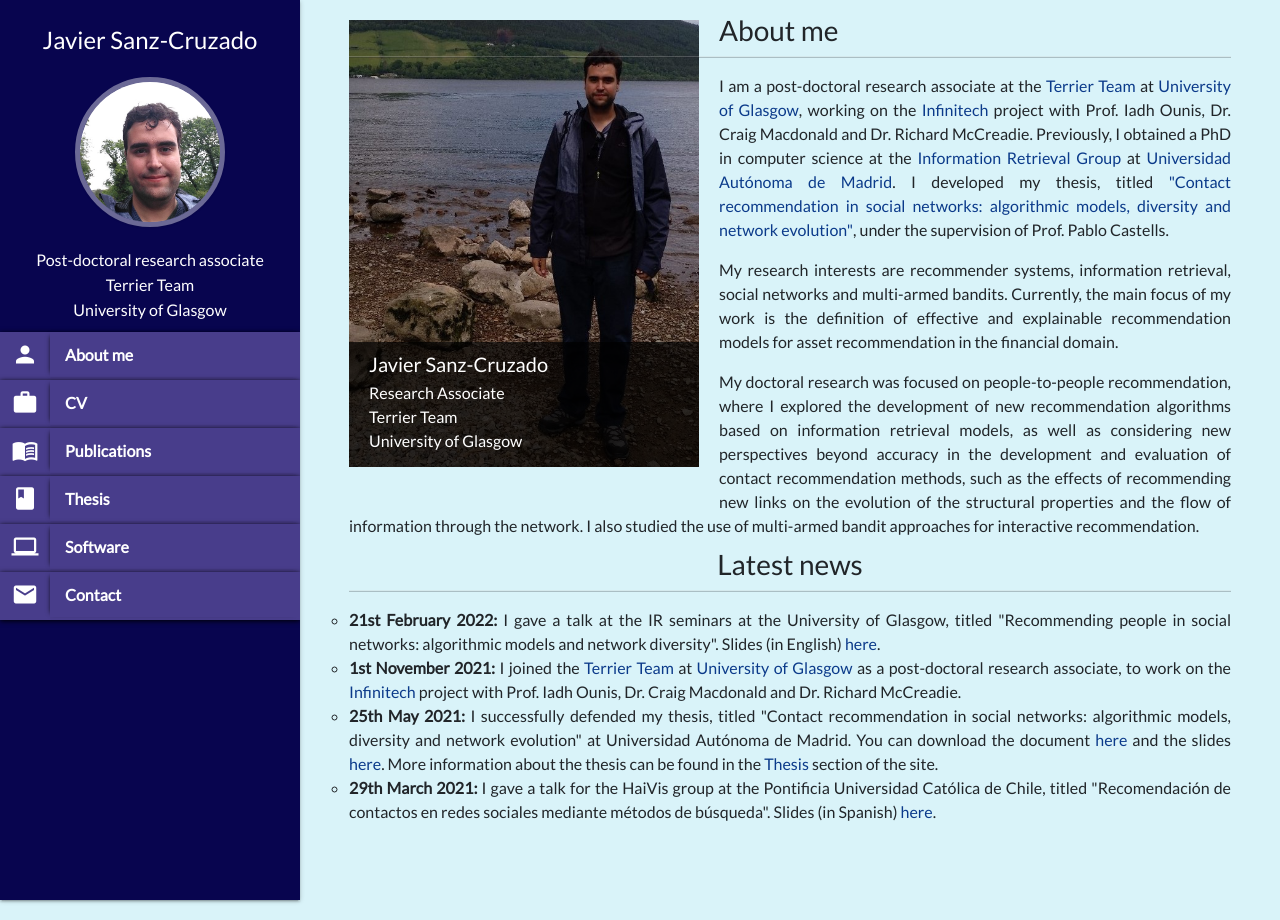
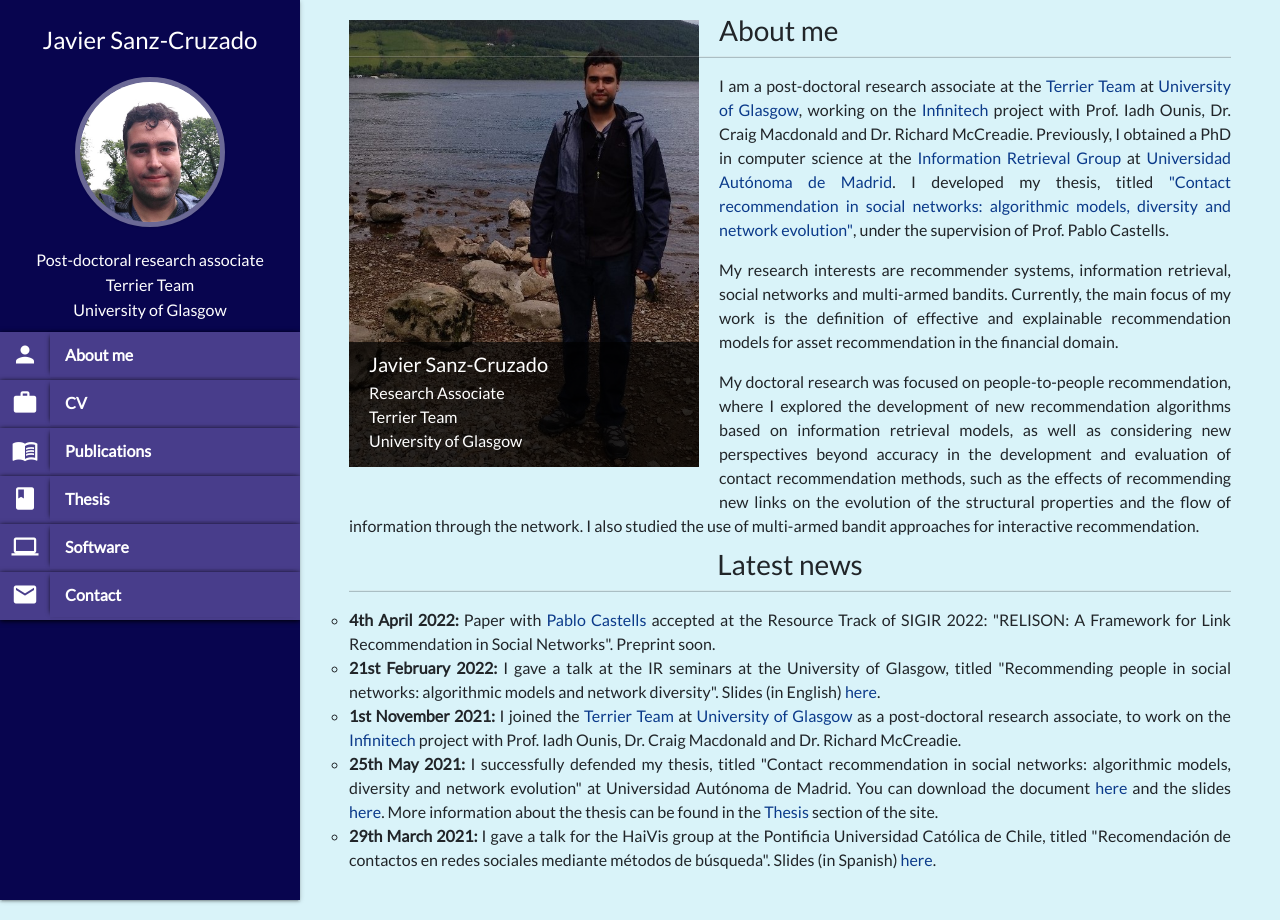
Before and after one commit to JavierSanzCruza/javiersanzcruza.github.io, a Jekyll site: the page built from index.md, in a window 1280 px wide. Built offline with Jekyll 4.4.1, drawn with Linux system fonts in a browser that asks for light colours; nearby versions of some CDN libraries.

Commit message:
Update index.md
Added announcement SIGIR 2022

```diff
--- a/index.md
+++ b/index.md
@@ -35,6 +35,7 @@ title: Home
 	<div style="align: left; font-size:28px">Latest news</div>
 	<hr class="solid">
 	<ul>
+		<li style="text-align: justify; list-style-type: circle"><b>4th April 2022:</b> Paper with <a href="https://castells.github.io/">Pablo Castells</a> accepted at the Resource Track of SIGIR 2022: "RELISON: A Framework for Link Recommendation in Social Networks". Preprint soon.</li>
 		<li style="text-align: justify; list-style-type: circle"><b>21st February 2022:</b> I gave a talk at the IR seminars at the University of Glasgow, titled "Recommending people in social networks: algorithmic models and network diversity". Slides (in English) <a href="/assets/slides/ir-seminar-glasgow-february-2022.pdf">here</a>.</li>
 		<li style="text-align: justify; list-style-type: circle"><b>1st November 2021:</b> I joined the <a href="http://terrierteam.dcs.gla.ac.uk/index.html">Terrier Team</a> at <a href="https://www.gla.ac.uk">University of Glasgow</a> as a post-doctoral research associate, to work on the <a href="https://www.infinitech-h2020.eu/">Infinitech</a> project with Prof. Iadh Ounis, Dr. Craig Macdonald and Dr. Richard McCreadie.</li>
 		<li style="text-align: justify; list-style-type: circle"><b>25th May 2021:</b> I successfully defended my thesis, titled "Contact recommendation in social networks: algorithmic models, diversity and network evolution" at Universidad Autónoma de Madrid. You can download the document <a href="https://javiersanzcruza.github.io/jsanzcruzado-phdthesis.pdf">here</a> and the slides <a href="https://javiersanzcruza.github.io/thesis-slides.pdf">here</a>. More information about the thesis can be found in the <a href="/thesis">Thesis</a> section of the site.</li>
```
